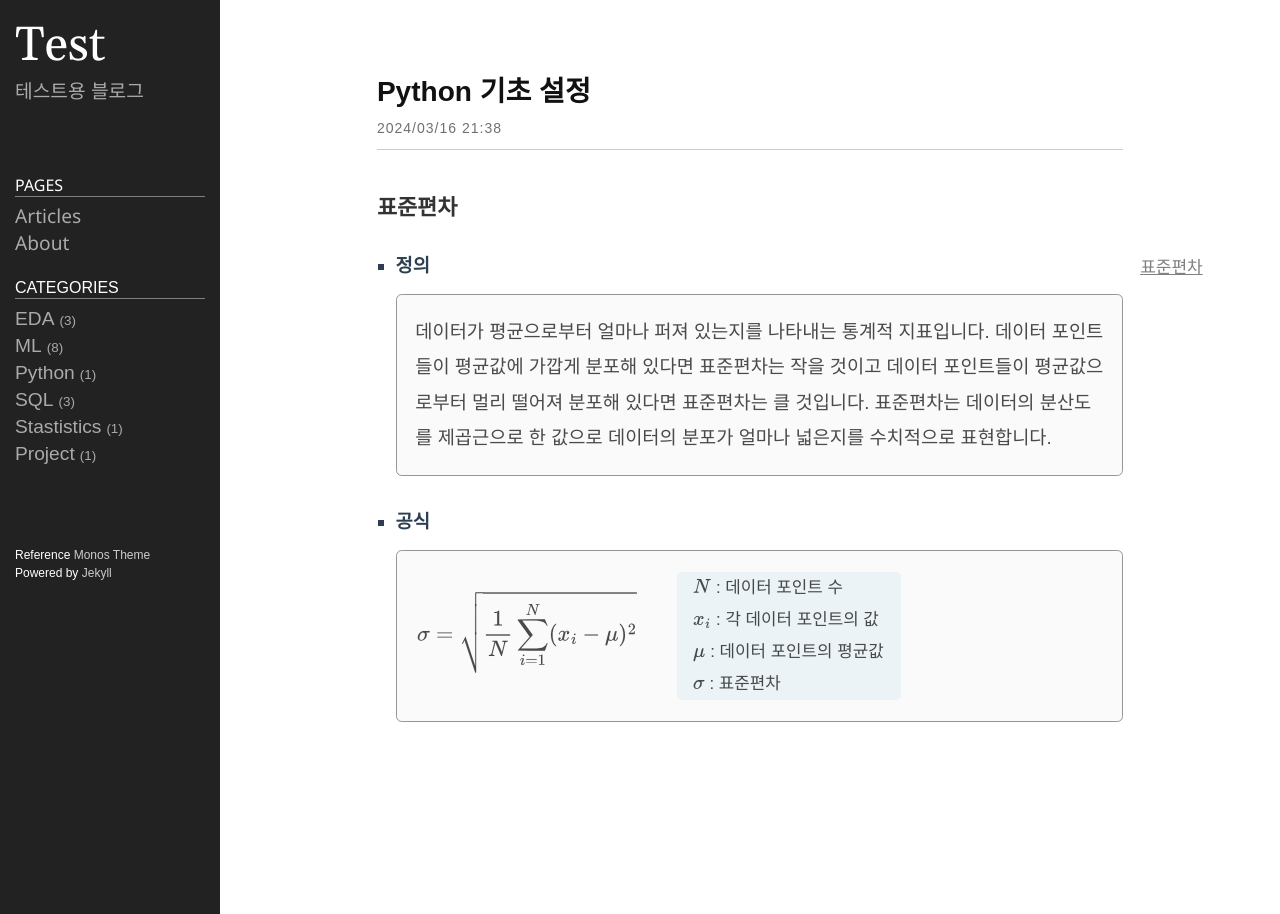
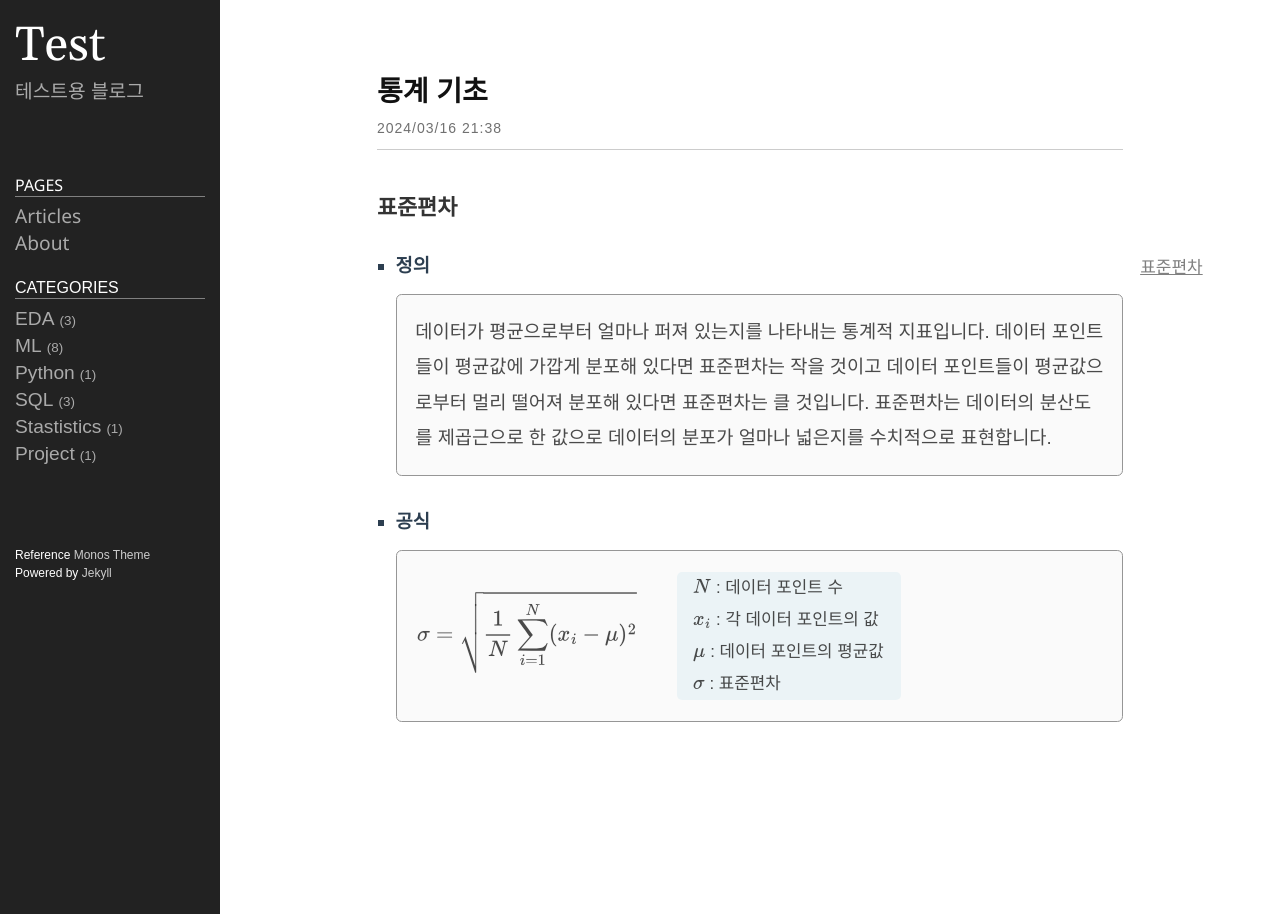
Before and after one commit to DuDuDat/DuDuDat.github.io, a Jekyll site: the page built from _Stastistics/2024-03-17-통계_기초.md, in a window 1280 px wide. Built offline with Jekyll 4.4.1, drawn with Linux system fonts in a browser that asks for light colours; nearby versions of some CDN libraries; some web fonts are replaced.

Commit message:
통계 기초 제목 변경

```diff
--- a/_Stastistics/2024-03-17-통계_기초.md
+++ b/_Stastistics/2024-03-17-통계_기초.md
@@ -1,6 +1,6 @@
 ---
 layout: post
-title: Python 기초 설정
+title: 통계 기초
 date: 2024-03-17 06:38:00 +0900
 ---
 ### 표준편차
```
